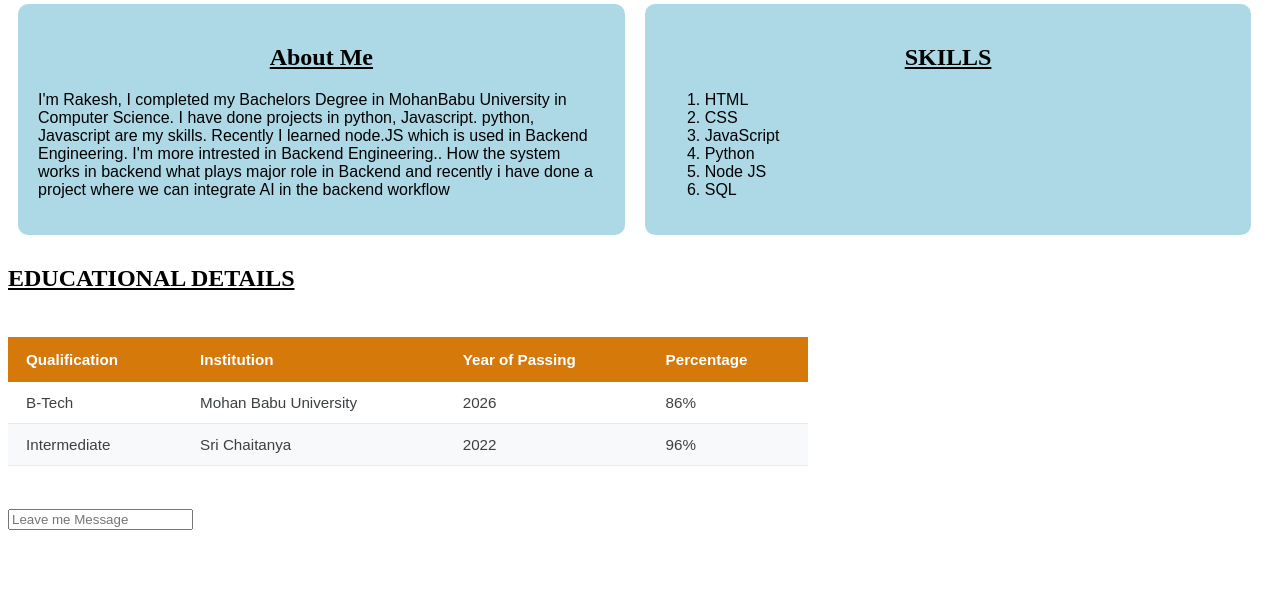
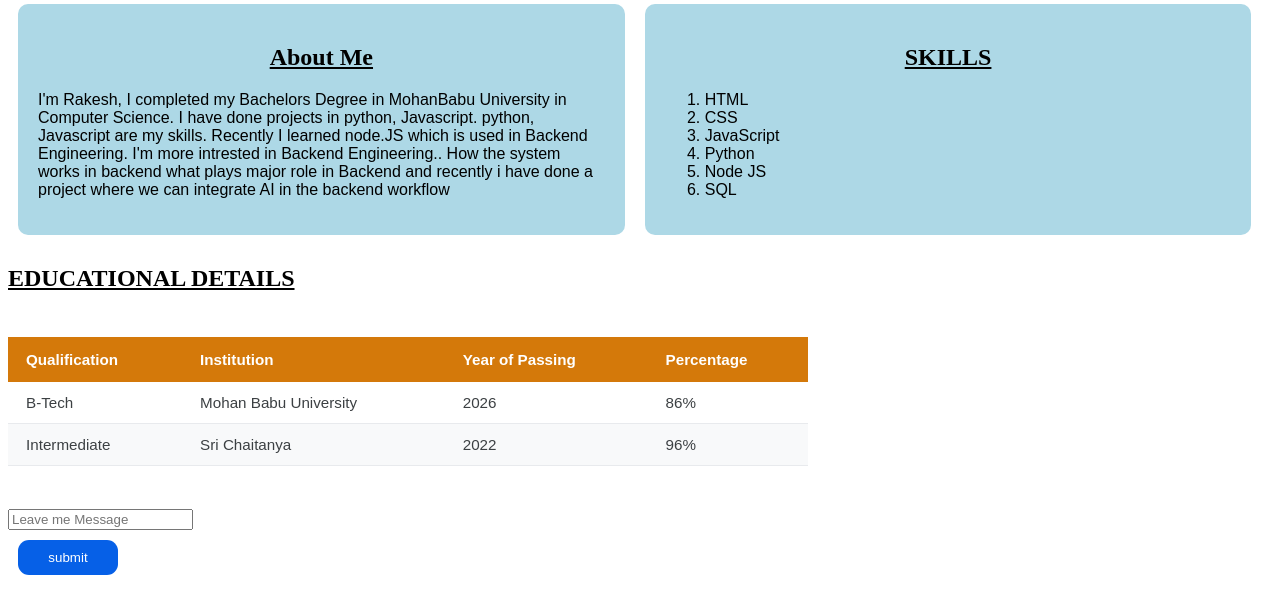
Before and after one commit to rakeshlocharla/Developer-Training, a plain HTML site: page portfolio_website/index.html in a window 1280 px wide. Shown: the part 109-722 px from the top of the page. Drawn offline with Linux system fonts and the light colour scheme; a web font is replaced by a local one.

Commit message:
add submit button

```diff
--- a/portfolio_website/index.html
+++ b/portfolio_website/index.html
@@ -86,6 +86,8 @@
     </div>
         <br>
         <input type="text" placeholder="Leave me Message">
+        <br>
+        <button class="button">submit</button>
     </div>
 </body>
 
--- a/portfolio_website/style.css
+++ b/portfolio_website/style.css
@@ -97,3 +97,12 @@ h2{
     background-color: #f1f3f4;
     transition: background-color 0.2s ease;
 }
+.button{
+    background-color:rgb(6, 96, 231);
+    padding:10px;
+    margin:10px;
+    color:white;
+    border-radius:11px;
+    width:100px;
+    border-width:0;
+}
```
